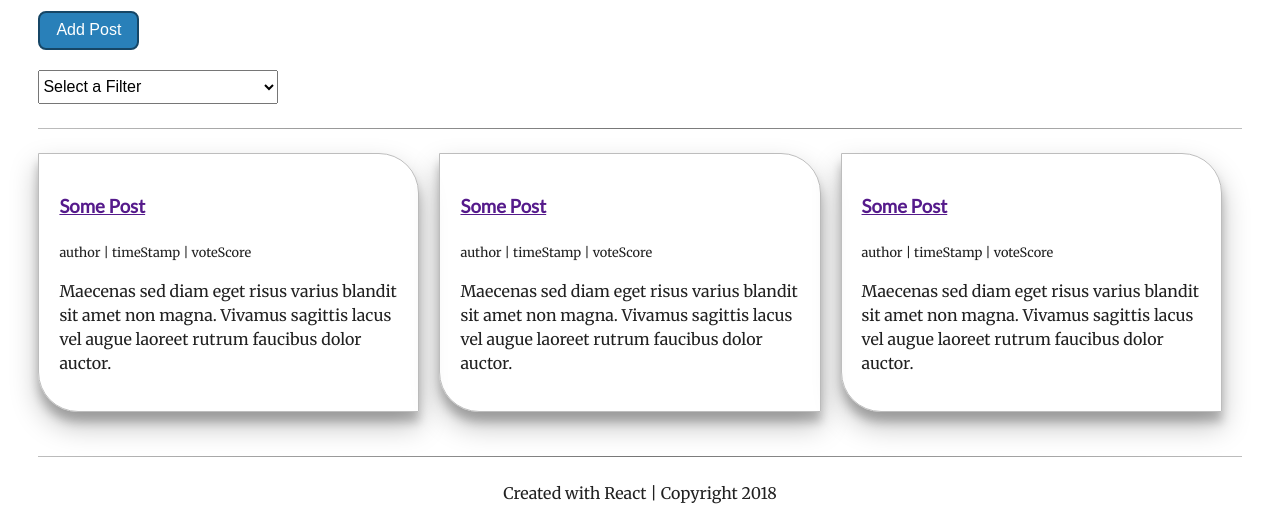
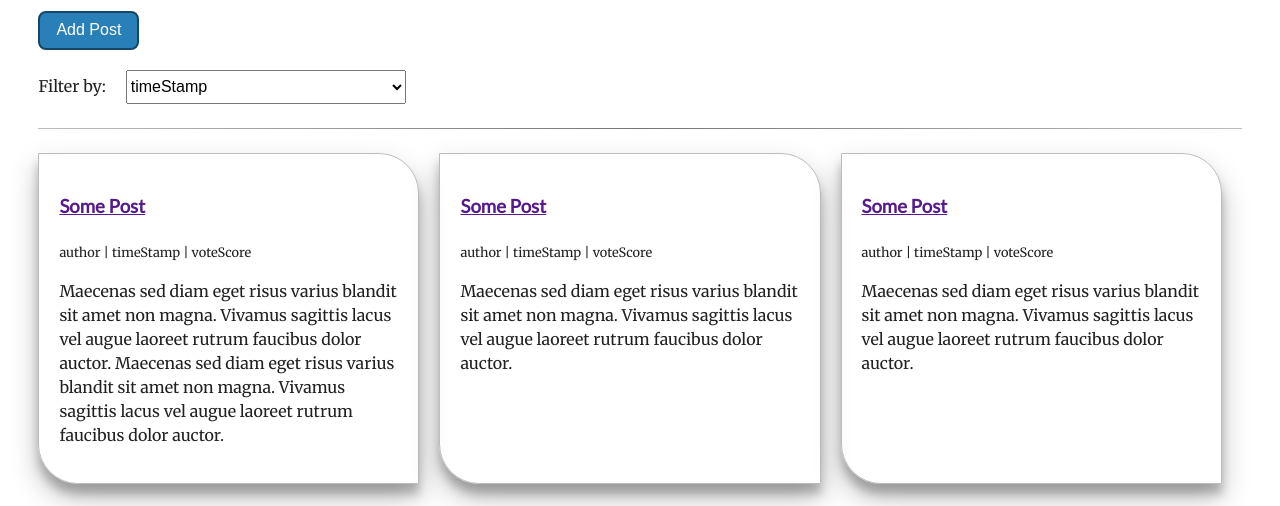
Before and after one commit to Loonz206/readable, a React app: page / in a window 1280 px wide. Shown: the part 205-711 px from the top of the page. Built offline with nearby package versions, Linux system fonts and the light colour scheme; no server answers.

Commit message:
master - refactor - fixing the select wheel

```diff
--- a/src/components/Default/Default.js
+++ b/src/components/Default/Default.js
@@ -8,10 +8,10 @@ class Default extends Component {
                 <h2>Posts</h2>
                 <button>Add Post</button>
                 <br/>
+                <label htmlFor="">Filter by: </label>
                 <select name="" id="">
-                    <option value="">Select a Filter</option>
-                    <option value="">Filter by timeStamp</option>
-                    <option value="">Filter by voteScore</option>
+                    <option value="">timeStamp</option>
+                    <option value="">voteScore</option>
                 </select>
                 <hr/>
                 <div className="post-container">
@@ -19,6 +19,9 @@ class Default extends Component {
                         <h3><a href="">Some Post</a></h3>
                         <small>author | timeStamp | voteScore</small>
                         <p>Maecenas sed diam eget risus varius blandit sit amet non
+                            magna. Vivamus sagittis lacus vel augue laoreet rutrum
+                            faucibus dolor auctor.
+                            Maecenas sed diam eget risus varius blandit sit amet non
                             magna. Vivamus sagittis lacus vel augue laoreet rutrum
                             faucibus dolor auctor.</p>
                     </article>
--- a/src/scss/forms.scss
+++ b/src/scss/forms.scss
@@ -14,7 +14,21 @@ button {
     margin: 20px 0px;
 }
 
+label {
+    display: block;
+    margin: 1em 1em 1em 0;
+}
+
 select {
+    display: block;
     height: 34px;
-    width: 240px;
+    width: 100%;
 }
+
+@include responsive(phablet){
+    label,
+    select {
+        display: inline;
+        max-width: 280px;
+    }
+}
```
